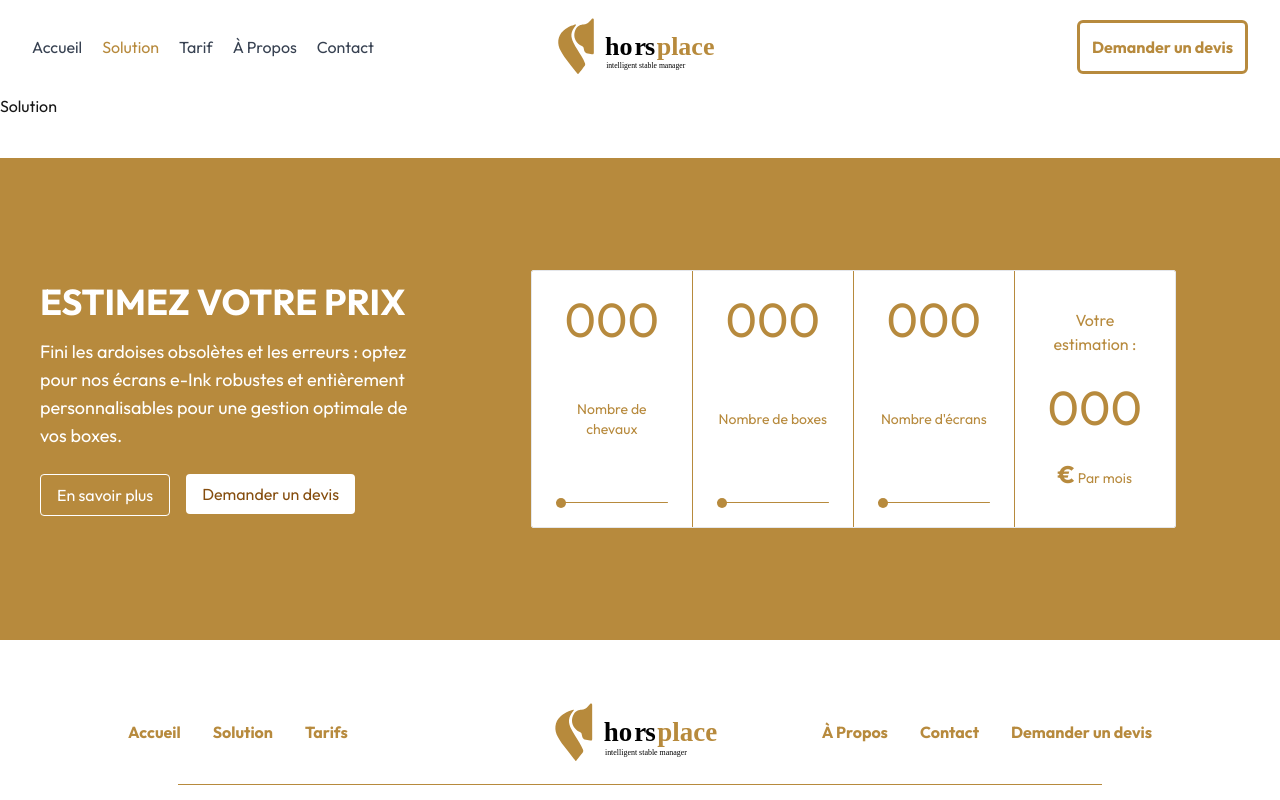
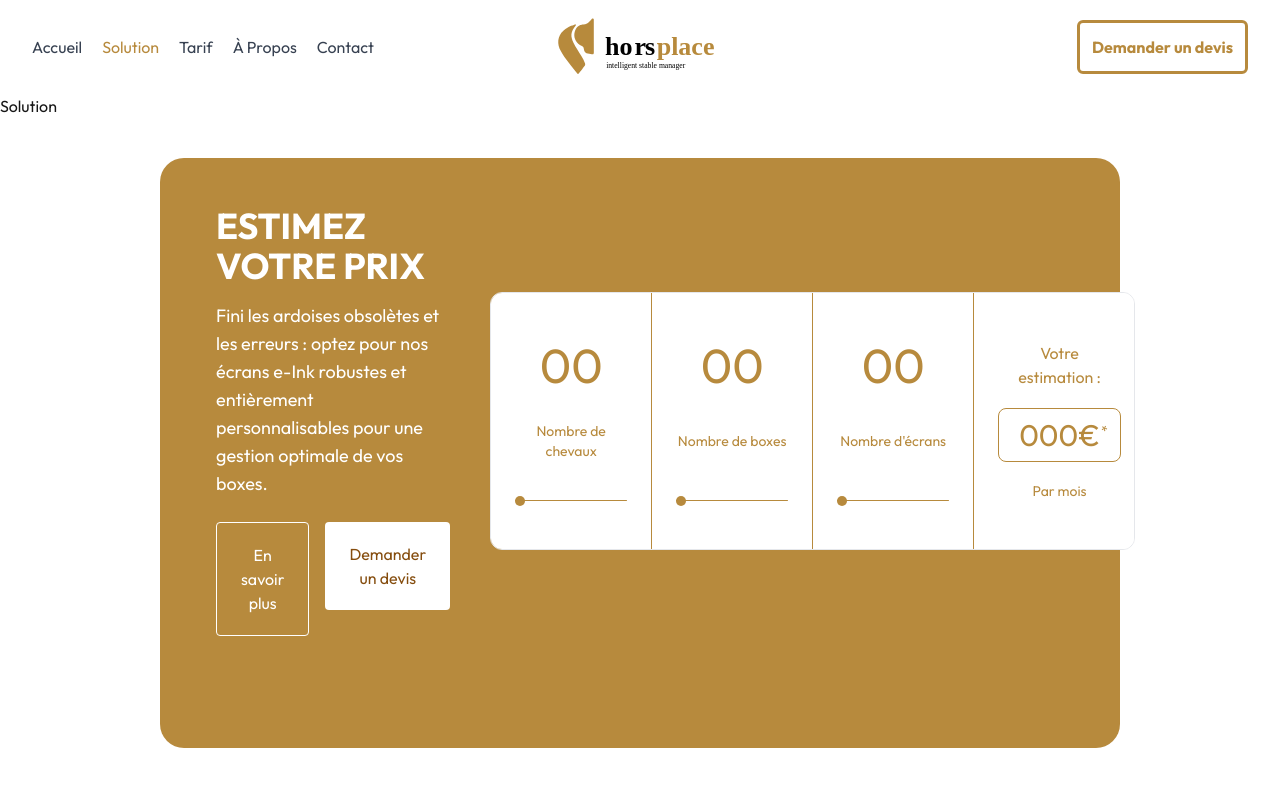
Before and after one commit to Nyttho/horseplace, a Next.js app: page /solution in a window 1280 px wide. Shown: the top 800 px of the page. Built offline with nearby package versions, Linux system fonts and the light colour scheme.

Commit message:
adjusting estimation section

```diff
--- a/app/components/Estimation.jsx
+++ b/app/components/Estimation.jsx
@@ -26,8 +26,8 @@ export default function Estimation() {
   };
 
   return (
-    <div className="bg-primary-dark text-white px-10 py-28 my-10">
-      <div className="max-w-7xl mx-auto flex flex-col md:flex-row justify-between items-center gap-10">
+    <div className="bg-primary-dark text-white px-14 pt-12 pb-28 my-10 w-3/4 mx-auto rounded-3xl">
+      <div className=" mx-auto flex flex-col md:flex-row justify-around items-center gap-10">
         {/* Section texte et boutons */}
         <div className="flex-1">
           <h2 className="text-4xl font-bold">ESTIMEZ VOTRE PRIX</h2>
@@ -36,14 +36,14 @@ export default function Estimation() {
             e-Ink robustes et entièrement personnalisables pour une gestion
             optimale de vos boxes.
           </p>
-          <div className="mt-6 flex space-x-4">
-            <Link href="/solution">
-              <button className="border border-white px-4 py-2 rounded select-none">
+          <div className="mt-6 flex gap-4 w-full">
+            <Link href="/solution" className="flex-1">
+              <button className="border border-white px-6 py-5 rounded select-none w-full">
                 En savoir plus
               </button>
             </Link>
-            <Link href="/devis">
-              <button className="bg-white text-yellow-800 px-4 py-2 rounded select-none">
+            <Link href="/devis" className="flex-1">
+              <button className="bg-white text-yellow-800 px-6 py-5 rounded select-none w-full">
                 Demander un devis
               </button>
             </Link>
@@ -51,8 +51,8 @@ export default function Estimation() {
         </div>
 
         {/* Section des inputs et estimation */}
-        <div className="flex-[2] flex justify-center items-center ">
-          <div className="flex overflow-hidden rounded-sm border space-x-[1px]">
+        <div className="flex-[2] flex justify-end items-center ">
+          <div className="flex overflow-hidden rounded-xl border space-x-[1px]">
             <NumberBox
               amount={horses}
               itemType="chevaux"
@@ -72,16 +72,15 @@ export default function Estimation() {
               setItemType={setScreens}
             />
             {/* Carte pour l'estimation */}
-            <div className="p-6 text-center h-64 flex items-center w-40 flex-wrap justify-center bg-white">
+            <div className="px-6 py-12 text-center h-64 flex items-center w-40 flex-col flex-wrap justify-between bg-white">
               <p className="text-primary-dark text-md">Votre estimation :</p>
-              <div className="text-5xl text-primary-dark">
+              <div className="text-3xl text-primary-dark border-[1px] border-primary-dark py-2 px-5 rounded-lg my-2 relative">
                 {(horses * 10 + boxes * 15 + screens * 20)
                   .toString()
                   .padStart(3, "0")}
+                €<span className="text-sm absolute top-3 right-3">*</span>
               </div>
-              <p className="text-primary-dark text-sm">
-                <span className="text-2xl font-bold">€</span> Par mois
-              </p>
+              <p className="text-primary-dark text-sm">Par mois</p>
             </div>
           </div>
         </div>
--- a/app/components/NumberBox.jsx
+++ b/app/components/NumberBox.jsx
@@ -27,7 +27,7 @@ export default function NumberBox({ amount, itemType, range, setItemType }) {
   };
 
   return (
-    <div className="bg-white p-6 text-center w-40 flex flex-col justify-between items-center h-64 ">
+    <div className="bg-white px-6 py-12 text-center w-40 flex flex-col justify-between items-center h-64 ">
       {/* Zone de nombre éditable */}
       <div
         contentEditable
@@ -38,7 +38,7 @@ export default function NumberBox({ amount, itemType, range, setItemType }) {
           if (e.key === "Enter") e.target.blur(); // Valider avec Entrée
         }}
       >
-        {amount.toString().padStart(3, "0")}
+        {amount.toString().padStart(2, "0")}
       </div>
 
       <p className="text-primary-dark text-sm">
--- a/app/page.jsx
+++ b/app/page.jsx
@@ -82,7 +82,7 @@ export default function Home() {
         <div className="grid grid-rows-8 grid-cols-3 gap-5 max-w-screen-xl mx-auto">
           <div className="bg-white text-primary-dark font-extrabold text-6xl col-span-2 row-span-3 flex items-center px-10">
             <p>
-              Les <span className="underline underline-offset-8">chiffres</span>{" "}
+              Les <span className="underline underline-offset-8 decoration-black">chiffres</span>{" "}
               parlent d’eux-mêmes.
             </p>
           </div>
```
